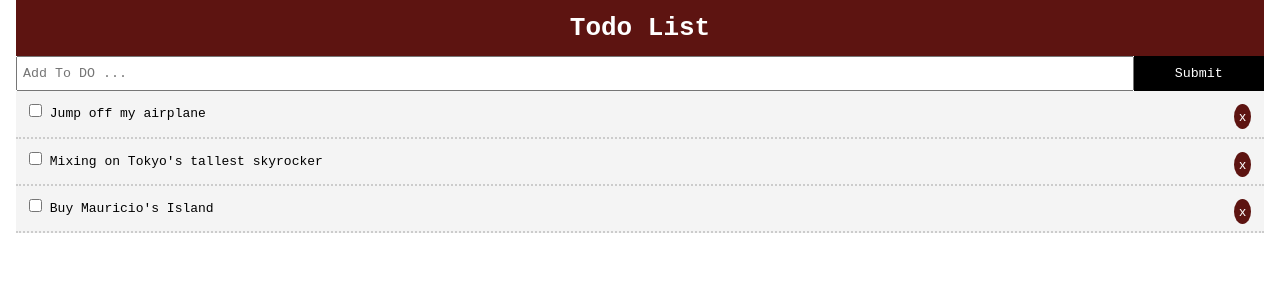
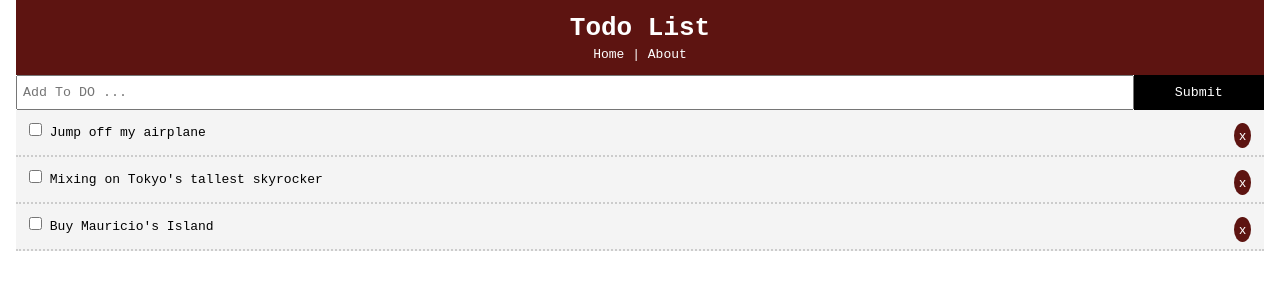
Before and after one commit to jfcv/React-Todo-List, a React (Create React App) app: page / in a window 1280 px wide. Shown: the top 300 px of the page. Built offline with nearby package versions, Linux system fonts and the light colour scheme.

Commit message:
Links to the Routes '/' & '/about' added. Links styled.

```diff
--- a/src/components/layout/Header.jsx
+++ b/src/components/layout/Header.jsx
@@ -1,9 +1,11 @@
 import React from 'react'
+import { Link } from 'react-router-dom'
 
 export default function AddTodo() {
     return (
         <header style={headerStyle}>
             <h1>Todo List</h1>
+            <Link style={linkStyle} to="/">Home</Link> | <Link style={linkStyle} to="/about">About</Link>
         </header>
     )
 }
@@ -14,3 +16,8 @@
     background: '#5D1411',
     padding: '10px'
 }
+
+const linkStyle = {
+    color: '#fff',
+    fontFamily: 'monospace',
+}
```
